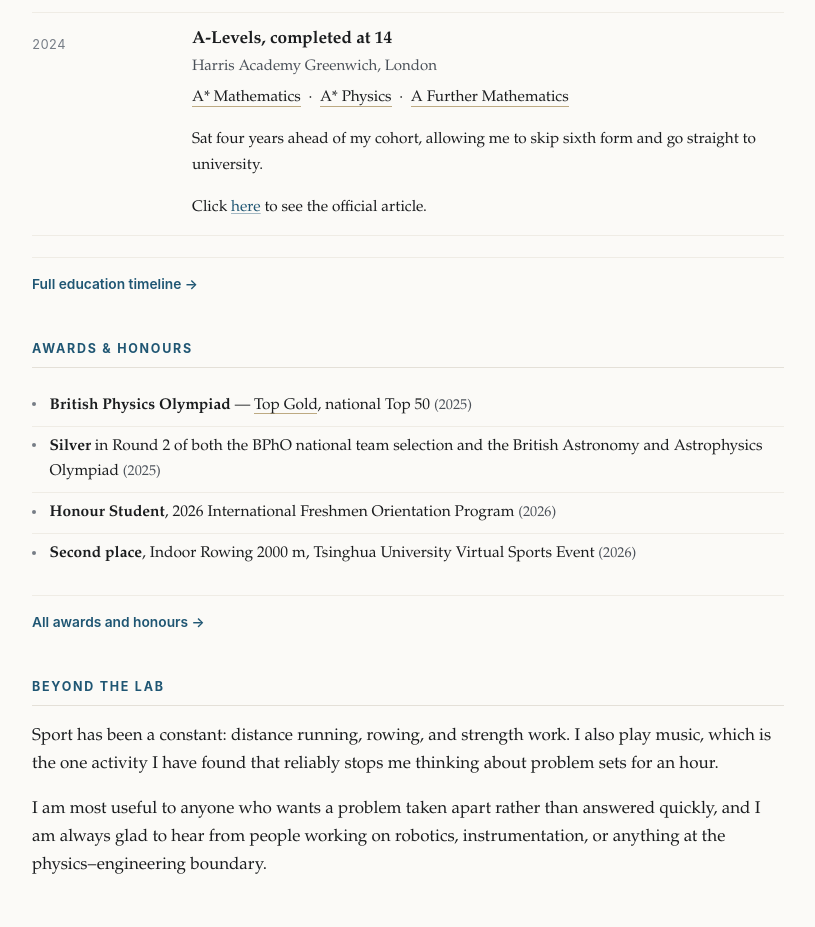
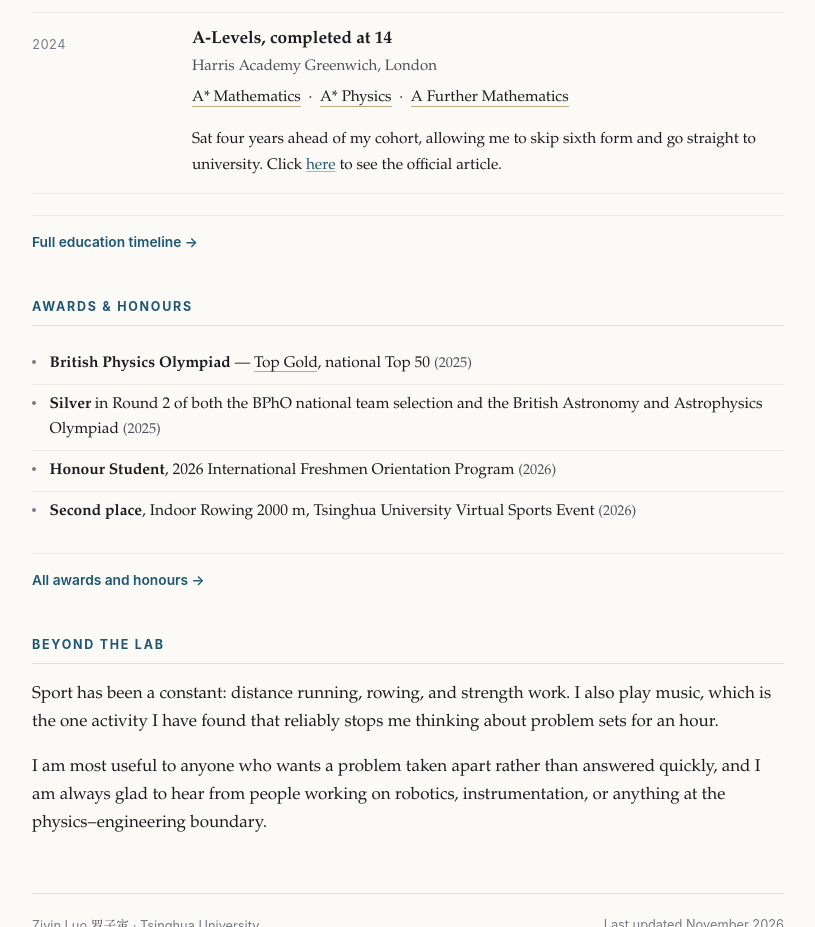
Before and after one commit to luozhangziyin/luozhangziyin.github.io, a plain HTML site: page index.html in a window 1280 px wide. Shown: the part 1272-2199 px from the top of the page, without its empty margins (232-1047 px from the left). Drawn offline with Linux system fonts and the light colour scheme.

Commit message:
Update index.html

```diff
--- a/index.html
+++ b/index.html
@@ -123,10 +123,7 @@
           </p>
           <p class="detail">
             Sat four years ahead of my cohort, allowing me to skip sixth form and go straight
-            to university.
-          </p>
-          <p class="detail">
-            Click <a href="https://www.harrisfederation.org.uk/50/harris-highlights/post/146/a-stunning-year-for-the-harris-federation-class-of-2024-as-they-collect-their-a-level-results">here</a> to see the official article.
+            to university. Click <a href="https://www.harrisfederation.org.uk/50/harris-highlights/post/146/a-stunning-year-for-the-harris-federation-class-of-2024-as-they-collect-their-a-level-results">here</a> to see the official article.
           </p>
         </div>
       </div>
```
